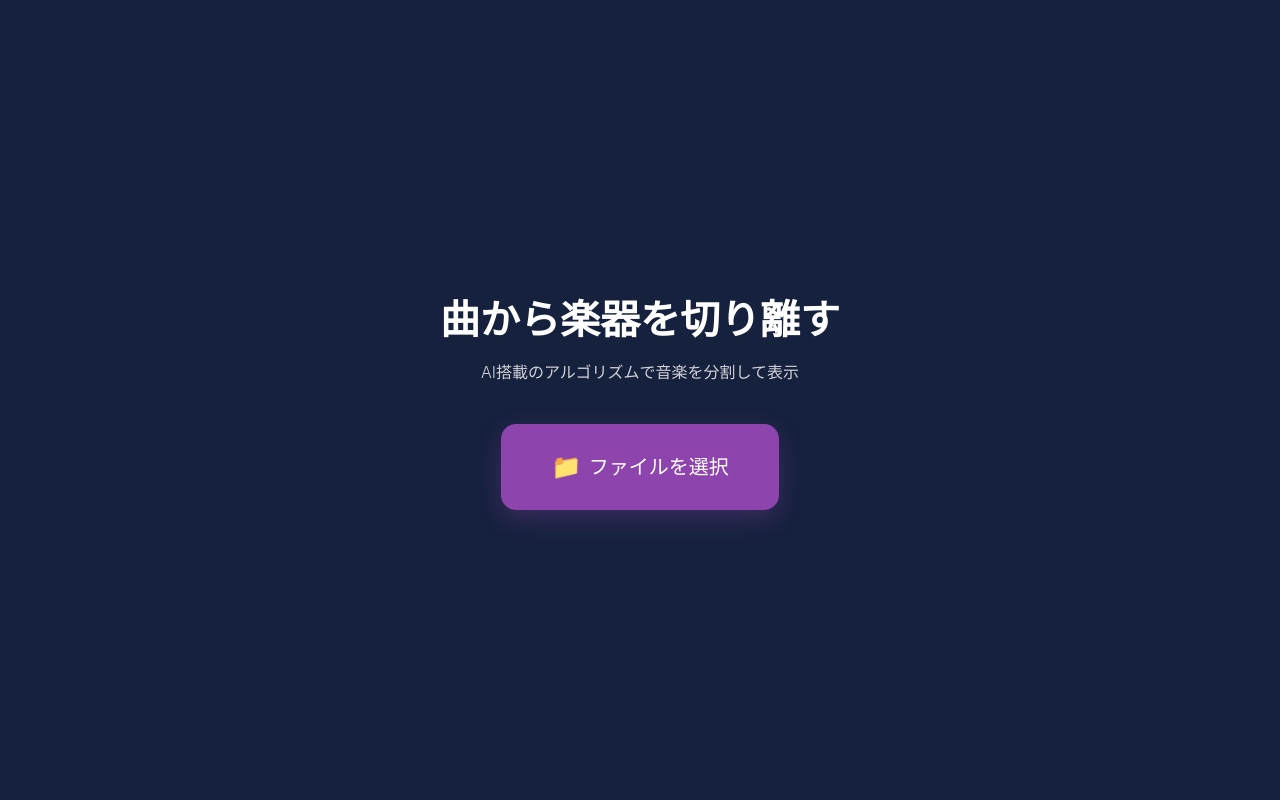
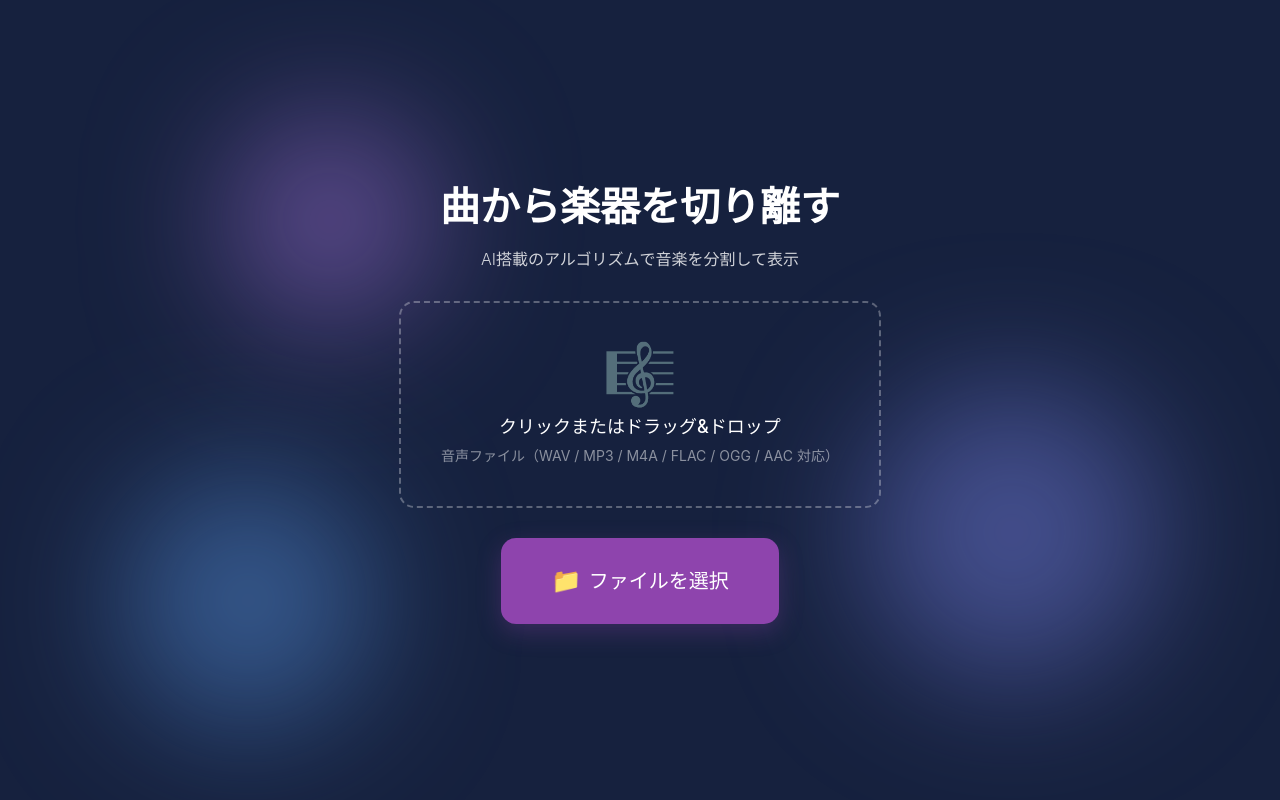
Before and after one commit to TapiloveNeko/music-separator, a React (Create React App) app in the folder frontend/: page / in a window 1280 px wide. Built offline with nearby package versions, Linux system fonts and the light colour scheme.

Commit message:
背景変更、PC時ドラックアンドドロップエリア追加

```diff
--- a/frontend/src/App.tsx
+++ b/frontend/src/App.tsx
@@ -12,7 +12,17 @@ const AppContent: React.FC = () => {
   const [lastSeekTime, setLastSeekTime] = React.useState<number | null>(null);
   const [isDragging, setIsDragging] = React.useState(false);
   const [containerWidth, setContainerWidth] = React.useState(0);
+  const [particlesVisible, setParticlesVisible] = React.useState(false);
   const tracksRef = React.useRef<HTMLDivElement>(null);
+
+  React.useEffect(() => {
+    const timer = requestAnimationFrame(() => {
+      requestAnimationFrame(() => {
+        setParticlesVisible(true);
+      });
+    });
+    return () => cancelAnimationFrame(timer);
+  }, []);
 
   const showUpload = processingStatus.status === 'idle' || processingStatus.status === 'error';
   const showSeparation = processingStatus.status === 'completed';
@@ -100,8 +110,26 @@ const AppContent: React.FC = () => {
 
   return (
     <div className="min-h-screen flex flex-col">
+      <div className="fixed inset-0 overflow-hidden pointer-events-none">
+        <div
+          className={`absolute top-[15%] left-[18%] w-64 h-64 md:w-80 md:h-80 bg-purple-400 rounded-full mix-blend-multiply filter blur-3xl animate-puff-puff transition-opacity duration-300 ${
+            particlesVisible ? 'opacity-40' : 'opacity-0'
+          }`}
+        />
+        <div
+          className={`absolute bottom-[10%] left-[10%] w-72 h-72 md:w-96 md:h-96 bg-blue-400 rounded-full mix-blend-multiply filter blur-3xl animate-puff-puff-slow delay-700 transition-opacity duration-300 ${
+            particlesVisible ? 'opacity-40' : 'opacity-0'
+          }`}
+        />
+        <div
+          className={`absolute bottom-[16%] right-[10%] w-80 h-80 md:w-[28rem] md:h-[28rem] bg-indigo-400 rounded-full mix-blend-multiply filter blur-3xl animate-puff-puff-slower delay-1000 transition-opacity duration-300 ${
+            particlesVisible ? 'opacity-40' : 'opacity-0'
+          }`}
+        />
+      </div>
+
       {!showUpload && (
-        <header className="text-center pt-16 md:pt-32 px-8 md:px-12 backdrop-blur-[10px]">
+        <header className="relative z-10 text-center pt-16 md:pt-32 px-8 md:px-12 backdrop-blur-[10px]">
           <h1 className="text-[3.2rem] md:text-[4rem] font-bold bg-white bg-clip-text text-transparent">
             曲から楽器を切り離す
           </h1>
@@ -111,7 +139,7 @@ const AppContent: React.FC = () => {
         </header>
       )}
 
-      <main className={`flex-1 p-8 md:p-12 ${showUpload ? 'flex flex-col justify-center items-center' : ''}`}>
+      <main className={`relative z-10 flex-1 p-8 md:p-12 ${showUpload ? 'flex flex-col justify-center items-center' : ''}`}>
         {showUpload && (
           <div className="flex flex-col items-center text-center">
             <h1 className="text-[3.2rem] md:text-[4rem] font-bold bg-white bg-clip-text text-transparent">
--- a/frontend/src/components/FileUpload/FileUpload.tsx
+++ b/frontend/src/components/FileUpload/FileUpload.tsx
@@ -1,9 +1,10 @@
-import React, { useRef } from 'react';
+import React, { useRef, useState } from 'react';
 import { useAudio } from '../../contexts/AudioContext';
 
 const FileUpload: React.FC = () => {
   const fileInputRef = useRef<HTMLInputElement>(null);
   const { uploadAudioFile, state } = useAudio();
+  const [isDragging, setIsDragging] = useState(false);
 
   const handleFileSelect = (event: React.ChangeEvent<HTMLInputElement>) => {
     const file = event.target.files?.[0];
@@ -16,14 +17,64 @@ const FileUpload: React.FC = () => {
     fileInputRef.current?.click();
   };
 
+  const handleDrop = (e: React.DragEvent) => {
+    e.preventDefault();
+    setIsDragging(false);
+
+    const file = e.dataTransfer.files?.[0];
+    if (file) {
+      const isAudio = file.type.includes('audio') || file.name.match(/\.(wav|mp3|m4a|flac|ogg|aac)$/i);
+      if (!isAudio) {
+        alert('音声ファイル（WAV、MP3、M4A、FLAC、OGG、AAC）をアップロードしてください。');
+        return;
+      }
+      uploadAudioFile(file);
+    }
+  };
+
+  const handleDragOver = (e: React.DragEvent) => {
+    e.preventDefault();
+  };
+
+  const handleDragEnter = (e: React.DragEvent) => {
+    e.preventDefault();
+    setIsDragging(true);
+  };
+
+  const handleDragLeave = (e: React.DragEvent) => {
+    e.preventDefault();
+    setIsDragging(false);
+  };
+
   const isProcessing = state.processingStatus.status !== 'idle';
 
   return (
-    <div className="flex flex-col items-center text-center mt-12 md:mt-16">
+    <>
+      <div
+        onDrop={handleDrop}
+        onDragOver={handleDragOver}
+        onDragEnter={handleDragEnter}
+        onDragLeave={handleDragLeave}
+        onClick={handleUploadClick}
+        className={`hidden md:block md:mt-12 w-full border-2 border-dashed rounded-[15px] p-8 md:p-16 text-center cursor-pointer transition-all duration-300 ${
+          isDragging
+            ? 'border-white/80 bg-white/10 scale-105'
+            : 'border-white/30 hover:border-white/60 hover:bg-white/5'
+        } ${isProcessing ? 'opacity-60 cursor-not-allowed' : ''}`}
+      >
+        <div className="text-6xl md:text-8xl mb-4">🎼</div>
+        <p className="text-white text-[1.5rem] md:text-[1.8rem] mb-2 font-medium">
+          {isDragging ? 'ここにドロップしてください' : 'クリックまたはドラッグ&ドロップ'}
+        </p>
+        <p className="text-white/50 text-[1.2rem] md:text-[1.4rem]">
+          音声ファイル（WAV / MP3 / M4A / FLAC / OGG / AAC 対応）
+        </p>
+      </div>
+
       <button
         onClick={handleUploadClick}
         disabled={isProcessing}
-        className="bg-secondary border-none rounded-[15px] py-6 px-12 md:py-10 md:px-20 text-[1.8rem] md:text-[2rem] font-medium text-white cursor-pointer transition-all duration-300 shadow-[0_8px_25px_rgba(142,68,173,0.3)] flex items-center gap-2 md:gap-3 hover:translate-y-[2px] hover:shadow-none disabled:opacity-60 disabled:cursor-not-allowed disabled:transform-none"
+        className="mt-12 bg-secondary border-none rounded-[15px] py-8 px-16 md:py-10 md:px-20 text-[1.8rem] md:text-[2rem] font-medium text-white cursor-pointer transition-all duration-300 shadow-[0_8px_25px_rgba(142,68,173,0.3)] flex items-center gap-2 md:gap-3 hover:translate-y-[2px] hover:shadow-none disabled:opacity-60 disabled:cursor-not-allowed disabled:transform-none"
       >
         <span className="text-[2rem] md:text-[2.4rem]">📁</span>
         ファイルを選択
@@ -45,7 +96,7 @@ const FileUpload: React.FC = () => {
           サイズ: {(state.currentFile.size / 1024 / 1024).toFixed(2)} MB
         </div>
       )}
-    </div>
+    </>
   );
 };
 
--- a/frontend/tailwind.config.js
+++ b/frontend/tailwind.config.js
@@ -15,6 +15,23 @@ module.exports = {
         sans: ['Noto Sans JP', '-apple-system', 'BlinkMacSystemFont', 'Segoe UI', 'Roboto', 'Oxygen', 'Ubuntu', 'Cantarell', 'Fira Sans', 'Droid Sans', 'Helvetica Neue', 'sans-serif'],
         mono: ['source-code-pro', 'Menlo', 'Monaco', 'Consolas', 'Courier New', 'monospace'],
       },
+      keyframes: {
+        'puff-puff': {
+          '0%, 100%': {
+            transform: 'scale(1)',
+            opacity: '0.35'
+          },
+          '50%': {
+            transform: 'scale(1.2)',
+            opacity: '0.65'
+          },
+        },
+      },
+      animation: {
+        'puff-puff': 'puff-puff 3s ease-in-out infinite',
+        'puff-puff-slow': 'puff-puff 3s ease-in-out infinite',
+        'puff-puff-slower': 'puff-puff 3s ease-in-out infinite',
+      },
     },
   },
   plugins: [],
```
